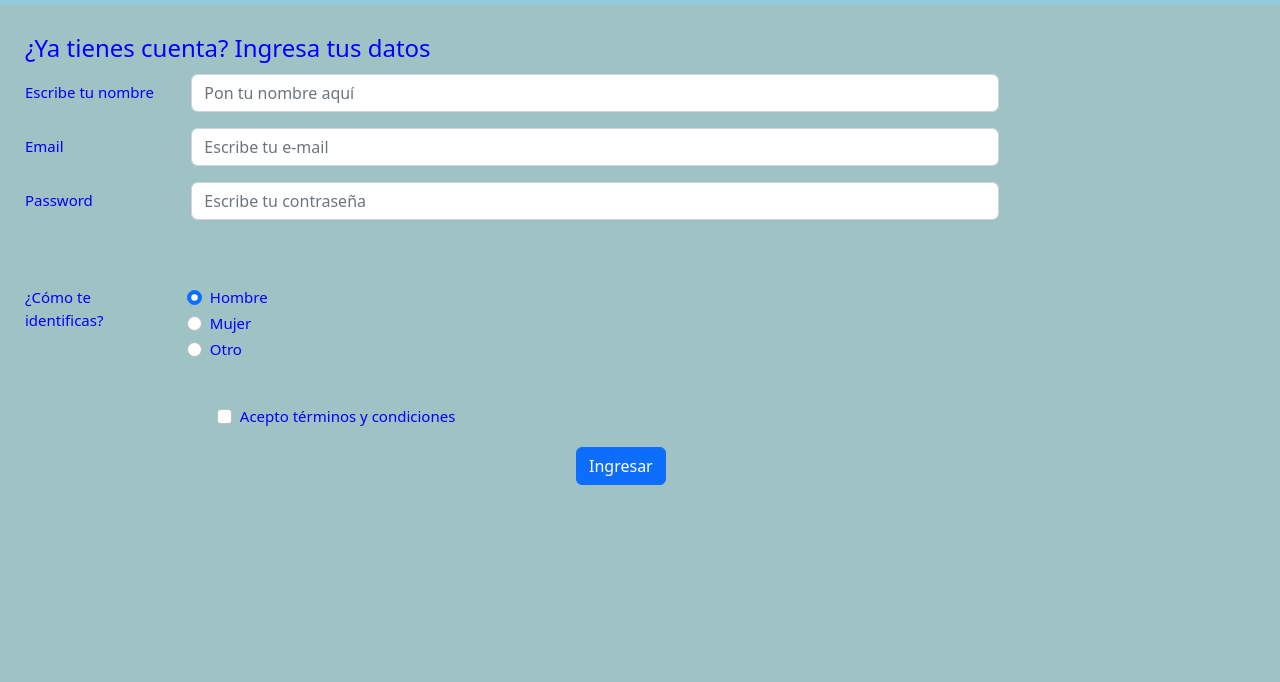
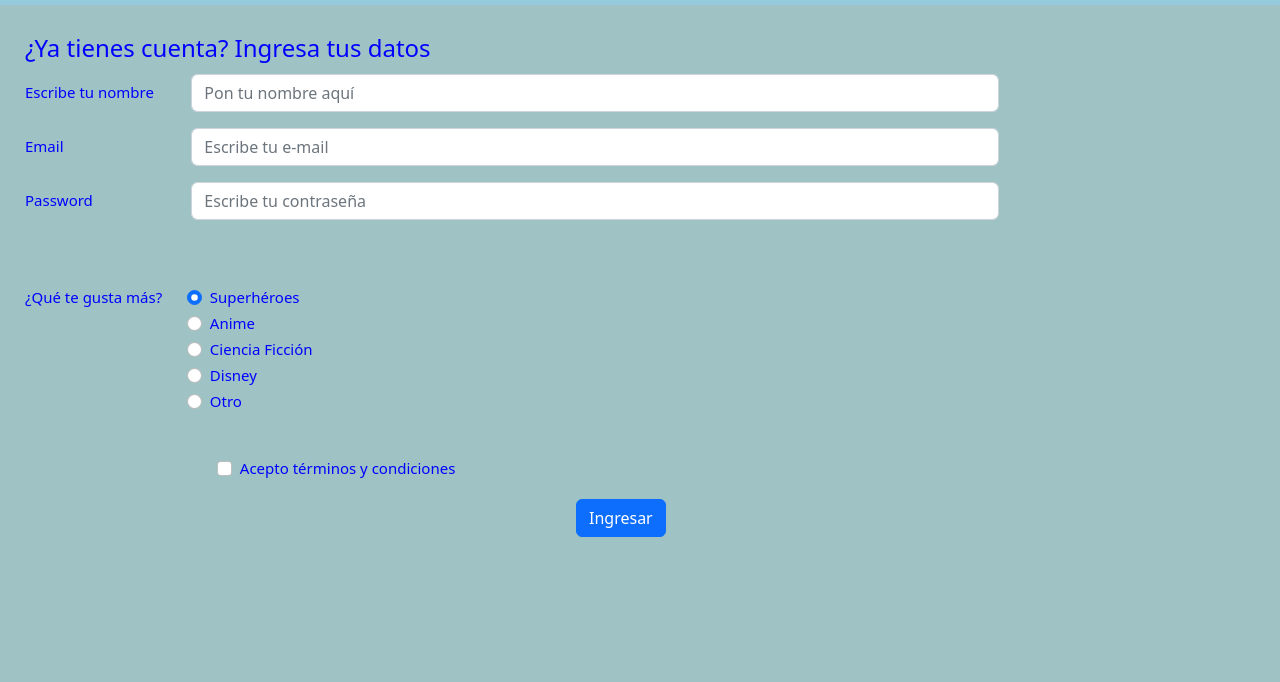
Before and after one commit to IvanCastro4/proyecto-funkosgdl-2022, a website: page pages/formulario.html in a window 1280 px wide. Shown: the part 118-800 px from the top of the page. Drawn offline with nearby package versions, Linux system fonts and the light colour scheme.

Commit message:
añadir opciones al formulario

```diff
--- a/pages/formulario.html
+++ b/pages/formulario.html
@@ -92,23 +92,33 @@
             </fieldset>
             <fieldset class="row mb-3">
                 <legend class="col-form-label col-sm-2 pt-0">
-                    ¿Cómo te identificas?
+                    ¿Qué te gusta más?
                 </legend>
                 <div class="col-sm-10">
                     <div class="form-check">
                         <input class="form-check-input" type="radio" name="gridRadios" id="gridRadios1" value="option1"
                             checked />
-                        <label class="form-check-label" for="gridRadios1"> Hombre </label>
+                        <label class="form-check-label" for="gridRadios1"> Superhéroes </label>
                     </div>
                     <div class="form-check">
                         <input class="form-check-input" type="radio" name="gridRadios" id="gridRadios2"
                             value="option2" />
-                        <label class="form-check-label" for="gridRadios2"> Mujer </label>
+                        <label class="form-check-label" for="gridRadios2"> Anime </label>
                     </div>
                     <div class="form-check disabled">
                         <input class="form-check-input" type="radio" name="gridRadios" id="gridRadios3"
                             value="option3" />
-                        <label class="form-check-label" for="gridRadios3"> Otro </label>
+                        <label class="form-check-label" for="gridRadios3"> Ciencia Ficción </label>
+                    </div>
+                    <div class="form-check disabled">
+                        <input class="form-check-input" type="radio" name="gridRadios" id="gridRadios3"
+                            value="option4" />
+                        <label class="form-check-label" for="gridRadios4"> Disney </label>
+                    </div>
+                    <div class="form-check disabled">
+                        <input class="form-check-input" type="radio" name="gridRadios" id="gridRadios3"
+                            value="option5" />
+                        <label class="form-check-label" for="gridRadios5"> Otro </label>
                     </div>
                 </div>
             </fieldset>
```
